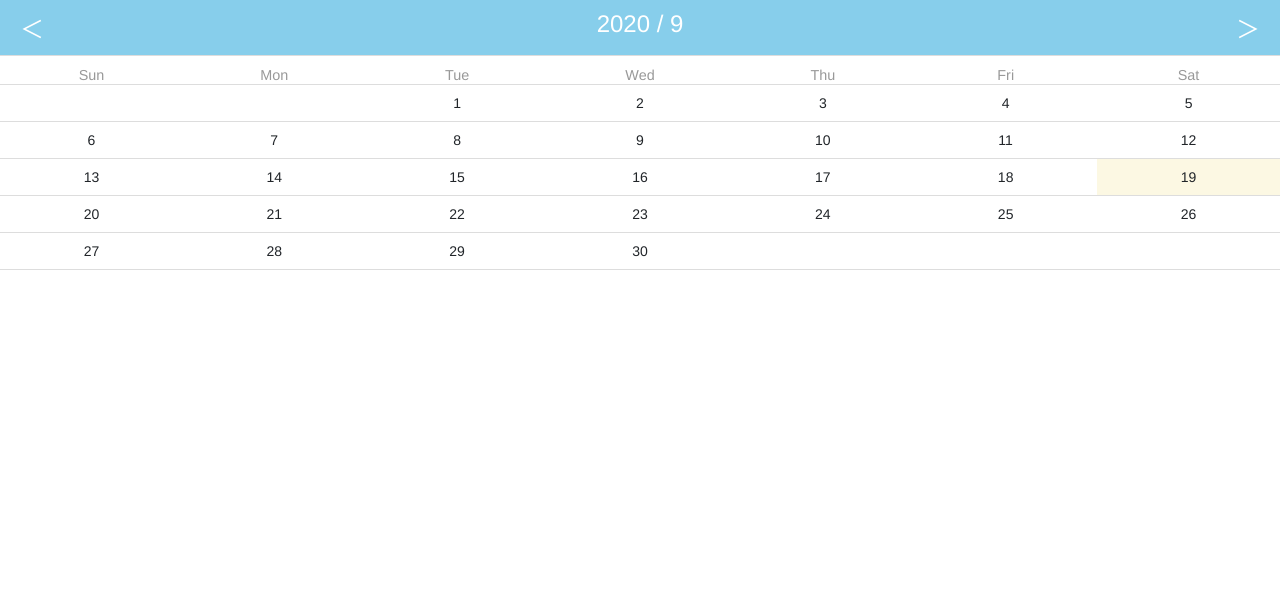
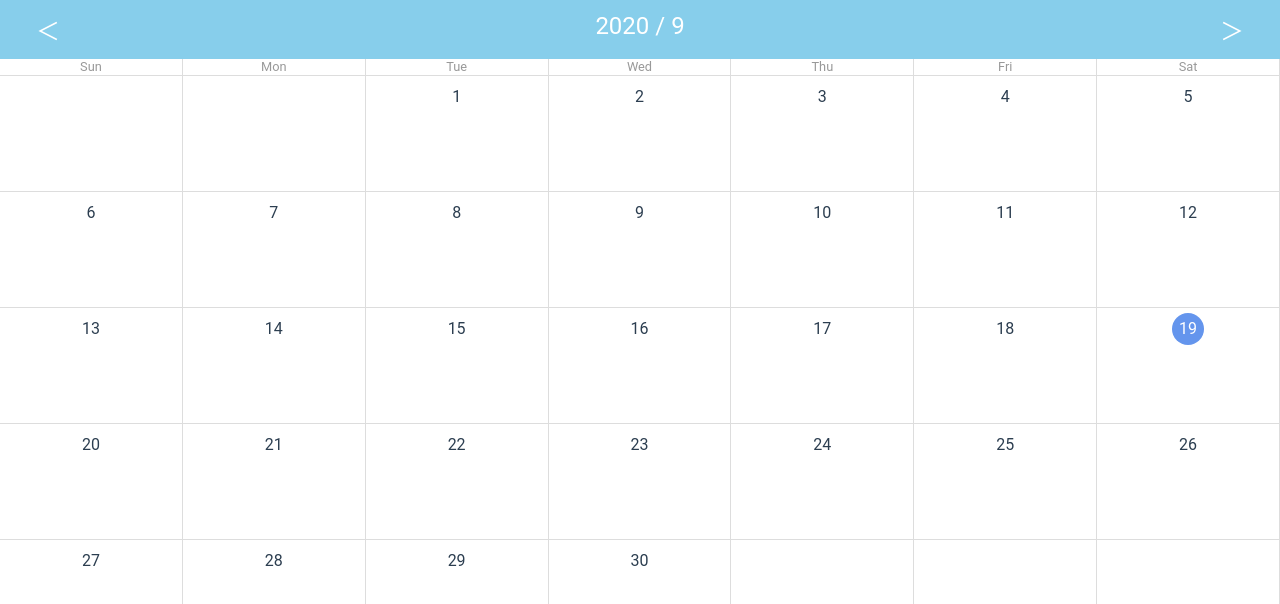
Before and after one commit to tyamap/vue_calendar, a Vue app: page / in a window 1280 px wide. Shown: the top 604 px of the page. Built offline with nearby package versions, Linux system fonts and the light colour scheme.

Commit message:
スタイルやカレンダー要素を諸々変更

```diff
--- a/src/App.vue
+++ b/src/App.vue
@@ -23,11 +23,12 @@ export default {
 
 <style>
 #app {
-  font-family: Avenir, Helvetica, Arial, sans-serif;
+  font-family: "Roboto", Helvetica, Arial, sans-serif;
   -webkit-font-smoothing: antialiased;
   -moz-osx-font-smoothing: grayscale;
   text-align: center;
   color: #2c3e50;
-  /* margin-top: 60px; */
+  height: 100vh;
+  margin: 0;
 }
 </style>
--- a/src/components/CalendarElement.vue
+++ b/src/components/CalendarElement.vue
@@ -1,29 +1,27 @@
 <template>
-  <div>
-    <!-- カレンダーメイン -->
-    <div>
-      <table id="cal-main">
-        <!-- 日付を表示させる（テーブルボディ） -->
-        <tbody>
-          <tr v-for="(weekData, index) in calData" :key="index">
-            <td
+  <div id="cal-main">
+    <!-- 曜日の表示 -->
+    <div
+      class="weekdays"
+      v-for="(dayname, index) in this.$store.getters.weekdays"
+      :key="index"
+    >
+      <span>{{ dayname }}</span>
+    </div>
+    <div
       class="cal-date"
-              v-for="(dateNum, index) in weekData"
+      v-for="(dateNum, index) in calData"
       :key="index"
-              v-on:touchstart="dateClick(dateNum)"
+      @click="dateClick(dateNum)"
       :class="{ 'cal-today': isToday(dateNum), active: date === dateNum }"
     >
       <span>{{ dateNum }}</span>
-            </td>
-          </tr>
-        </tbody>
-      </table>
     </div>
   </div>
 </template>
 
 <script>
-import { mapGetters } from 'vuex'
+import { mapGetters } from "vuex";
 
 export default {
   methods: {
@@ -41,7 +39,7 @@ export default {
      * 日は引数
      */
     isToday: function(d) {
-      var date = this.year + "-" + ('00' + this.month).slice(-2) + "-" + d;
+      var date = this.year + "-" + ("00" + this.month).slice(-2) + "-" + d;
       if (this.today === date) {
         return true;
       }
@@ -52,35 +50,27 @@ export default {
     ...mapGetters(["year", "month", "today", "date"]),
     calData: function() {
       var calData = [];
-
       // 初日の曜日を取得
       var firstWeekDay = new Date(this.year, this.month - 1, 1).getDay();
-
       // 月の日数
       var lastDay = new Date(this.year, this.month, 0).getDate();
-
       // 日数カウント用
       var dateNum = 1;
 
       // 週ごとのデータを作成して、calDateにpush
-      while (dateNum <= lastDay) {
-        var weekData = [];
-
       // 日曜～土曜の日付データを配列で作成
-        for (var i = 0; i <= 6; i++) {
-          if (calData.length === 0 && i < firstWeekDay) {
+      for (var i = 0; i <= 41; i++) {
+        if (i < firstWeekDay) {
           // 初週の1日以前の曜日は空文字
-            weekData[i] = "";
+          calData[i] = "";
         } else if (lastDay < dateNum) {
           // 最終日以降の曜日は空文字
-            weekData[i] = "";
+          calData[i] = "";
         } else {
           // 通常の日付入力
-            weekData[i] = dateNum;
+          calData[i] = dateNum;
           dateNum++;
         }
-        }
-        calData.push(weekData);
       }
       return calData;
     },
@@ -94,25 +84,33 @@ export default {
 カレンダーのcss
 ---------------------------------------*/
 #cal-main {
-  font-size: 14px;
-  line-height: 20px;
-  table-layout: fixed;
-  width: 100%;
-  margin-bottom: 1rem;
-  color: #212529;
-  border-bottom: 1px solid #ddd;
-  border-collapse: collapse;
+  display: grid;
+  grid-template-columns: repeat(7, 1fr);
+  grid-template-rows: 1em repeat(6, 14.5vh);
+  cursor: default;
+  user-select: none;
 }
-#cal-main td {
-  padding: 8px;
-  text-align: center;
-  vertical-align: middle;
+.weekdays {
+  font-size: 0.8em;
+  color: #999;
+  border-right: 1px solid #ddd;
+}
+.cal-date {
+  padding: 5px;
   border-top: 1px solid #ddd;
+  border-right: 1px solid #ddd;
 }
-.cal-today {
-  background-color: #fcf8e3;
+.cal-date span {
+  display: inline-block;
+  width: 2em;
+  line-height: 2em;
 }
-.cal-date.active {
-  background-color: #ffc9d7;
+.cal-today span{
+  border-radius: 50%;
+  background-color: cornflowerblue;
+  color: #fff;
+}
+.cal-date.active{
+  background-color: skyblue;
 }
 </style>
--- a/src/components/ErrorSnackBar.vue
+++ b/src/components/ErrorSnackBar.vue
@@ -1,5 +1,7 @@
 <template>
-  <div v-if="error">{{msg}}</div>
+  <div id="error-bar">
+    <div v-if="error">{{ msg }}</div>
+  </div>
 </template>
 
 <script>
@@ -7,8 +9,8 @@ export default {
   data: function() {
     return {
       error: false,
-      msg: ""
-    }
-  }
-}
+      msg: "",
+    };
+  },
+};
 </script>
--- a/src/components/NavigationBar.vue
+++ b/src/components/NavigationBar.vue
@@ -1,39 +1,39 @@
 <template>
-  <div>
+  <div id="nav-bar">
     <!-- カレンダーヘッダ -->
-    <div id="cal-header">
-      <span class="header-arrow" v-on:touchstart="setLastMonth">＜</span>
+    <div class="cal-header">
+      <span class="header-arrow" @click="setLastMonth">＜</span>
       <span class="selected-month">{{ year }} / {{ month }}</span>
-      <span class="header-arrow" v-on:touchstart="setNextMonth">＞</span>
+      <span class="header-arrow" @click="setNextMonth">＞</span>
     </div>
   </div>
 </template>
 
 <script>
-import {mapGetters, mapActions} from 'vuex'
+import { mapGetters, mapActions } from "vuex";
 
 export default {
-  computed: mapGetters(['year', 'month']),
-  methods: mapActions(['setLastMonth', 'setNextMonth'])
-}
+  computed: mapGetters(["year", "month"]),
+  methods: mapActions(["setLastMonth", "setNextMonth"]),
+};
 </script>
 
 <style scoped>
 /*---------------------------------------
 ヘッダのcss
 ---------------------------------------*/
-#cal-header {
-  font-size: 24px;
+.cal-header {
+  font-size: 1.5em;
   padding: 0;
   text-align: center;
-  margin-bottom: 10px;
   background-color: skyblue;
-  border-bottom: 1px solid #ddd;
   display: flex;
   justify-content: space-between;
+  cursor: default;
+  user-select: none;
 }
-#cal-header span {
-  padding: 10px 20px;
+.cal-header span {
+  padding: 0.5em 1.5em;
   color: white;
   display: inline-block;
 }
--- a/src/views/CalendarBoard.vue
+++ b/src/views/CalendarBoard.vue
@@ -1,13 +1,5 @@
 <template>
-  <div>
-    <!-- 曜日の表示 -->
-    <div
-      role="weekdays"
-      v-for="(dayname, index) in this.$store.getters.weekdays"
-      :key="index"
-    >
-      {{ dayname }}
-    </div>
+  <div id="board">
     <CalendarElement></CalendarElement>
   </div>
 </template>
@@ -35,13 +27,3 @@ export default {
   },
 };
 </script>
-
-<style>
-div[role="weekdays"] {
-  width: 14.285%;
-  /* float: left; */
-  display: inline-block;
-  font-size: 0.9em;
-  color: #999;
-}
-</style>
```
Lines whose indentation alone changed are shown as unchanged.
